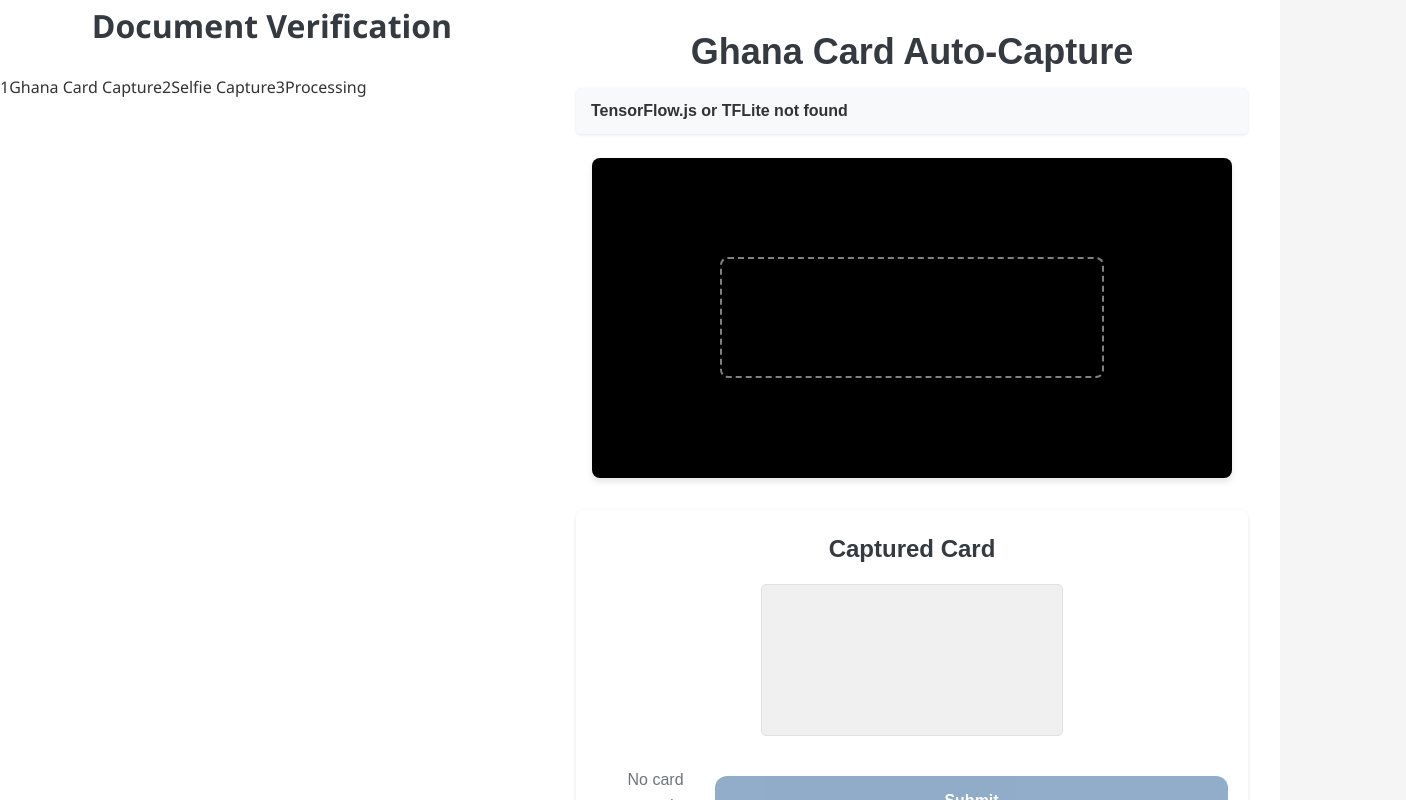
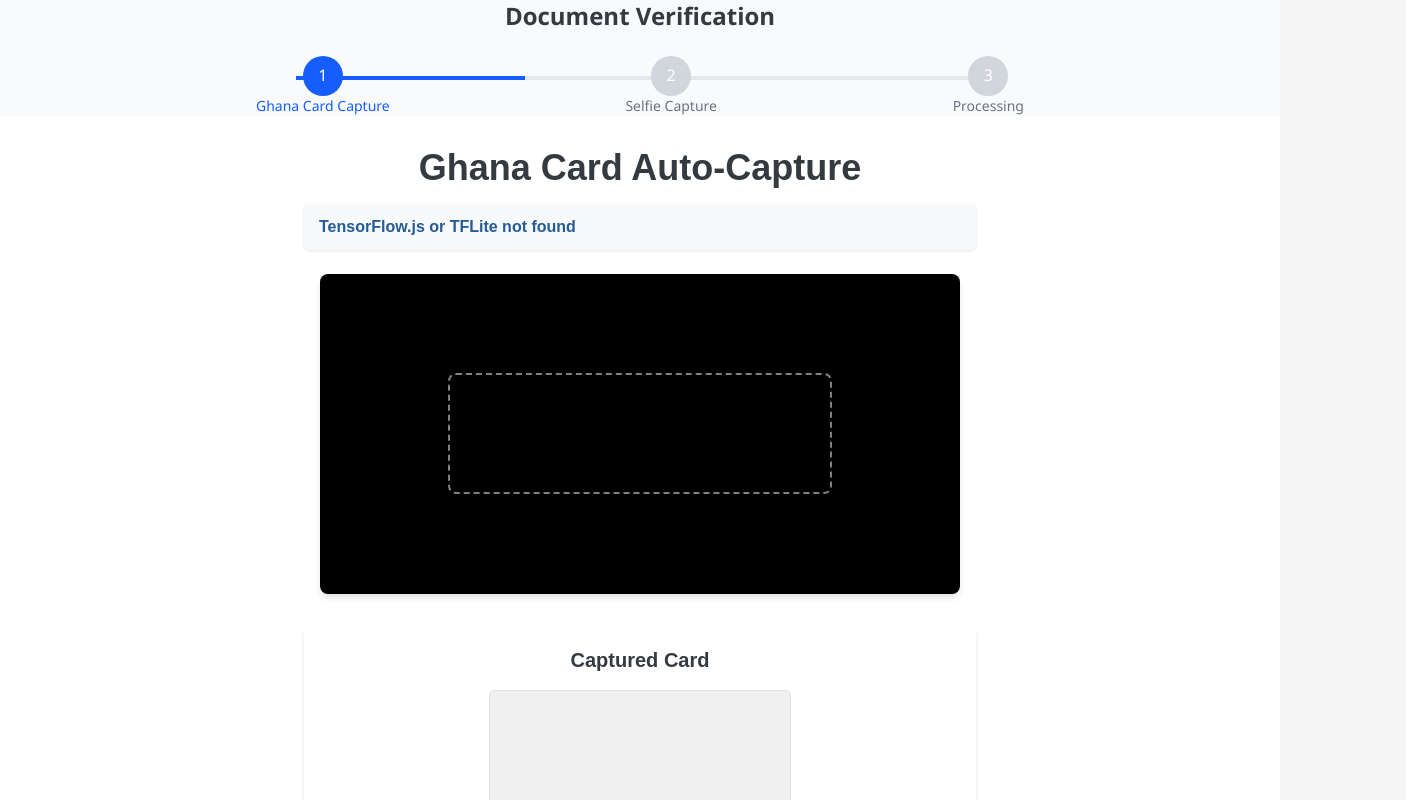
Before and after one commit to OladejiAnthony/smart-capture, a Next.js app: page /verification in a window 1280 px wide. Shown: the top 800 px of the page, 1406 px wide, since content can reach past the window. Built offline with nearby package versions, Linux system fonts and the light colour scheme.

Commit message:
selfie capture added

```diff
--- a/package.json
+++ b/package.json
@@ -9,11 +9,17 @@
     "lint": "next lint"
   },
   "dependencies": {
+    "@tailwindcss/postcss": "^4.1.6",
     "@vladmandic/face-api": "^1.7.15",
     "next": "15.3.1",
     "react": "^19.0.0",
     "react-dom": "^19.0.0",
     "react-scan": "^0.3.3",
     "sonner": "^2.0.3"
+  },
+  "devDependencies": {
+    "autoprefixer": "^10.4.21",
+    "postcss": "^8.5.3",
+    "tailwindcss": "^4.1.6"
   }
 }
--- /dev/null
+++ b/postcss.config.mjs
@@ -0,0 +1,5 @@
+export default {
+  plugins: {
+    "@tailwindcss/postcss": {},
+  },
+};
--- a/src/app/globals.css
+++ b/src/app/globals.css
@@ -1,3 +1,5 @@
+@import "tailwindcss";
+
 :root {
   --background: #ffffff;
   --foreground: #171717;
--- a/src/app/verification/page.jsx
+++ b/src/app/verification/page.jsx
@@ -5,7 +5,7 @@
 import GhanaCardScanner from "@/components/GhanaCardScanner";
 import SelfieCapture from "@/components/SelfieCapture";
 import Image from "next/image";
-import Autheo from "../../src/assest/Autheo_this.png";
+import Autheo from "../../assest/Autheo_this.png";
 
 const VerificationPage = () => {
   const router = useRouter();
--- a/src/components/SelfieCapture.jsx
+++ b/src/components/SelfieCapture.jsx
@@ -4,7 +4,7 @@
 import { useSearchParams } from "next/navigation";
 import Image from "next/image";
 import * as faceapi from "@vladmandic/face-api";
-import Autheo from "../../src/assest/Autheo_this.png";
+import Autheo from "../assest/Autheo_this.png";
 import Link from "next/link";
 
 const SelfieCapture = () => {
--- a/src/style/style.css
+++ b/src/style/style.css
@@ -1,3 +1,5 @@
+@import "tailwindcss";
+
 :root {
   --primary-color: #007bff;
   --success-color: #28a745;
```
Also changed, not shown: 1 other file (tests, documents, lock files or other folders).
